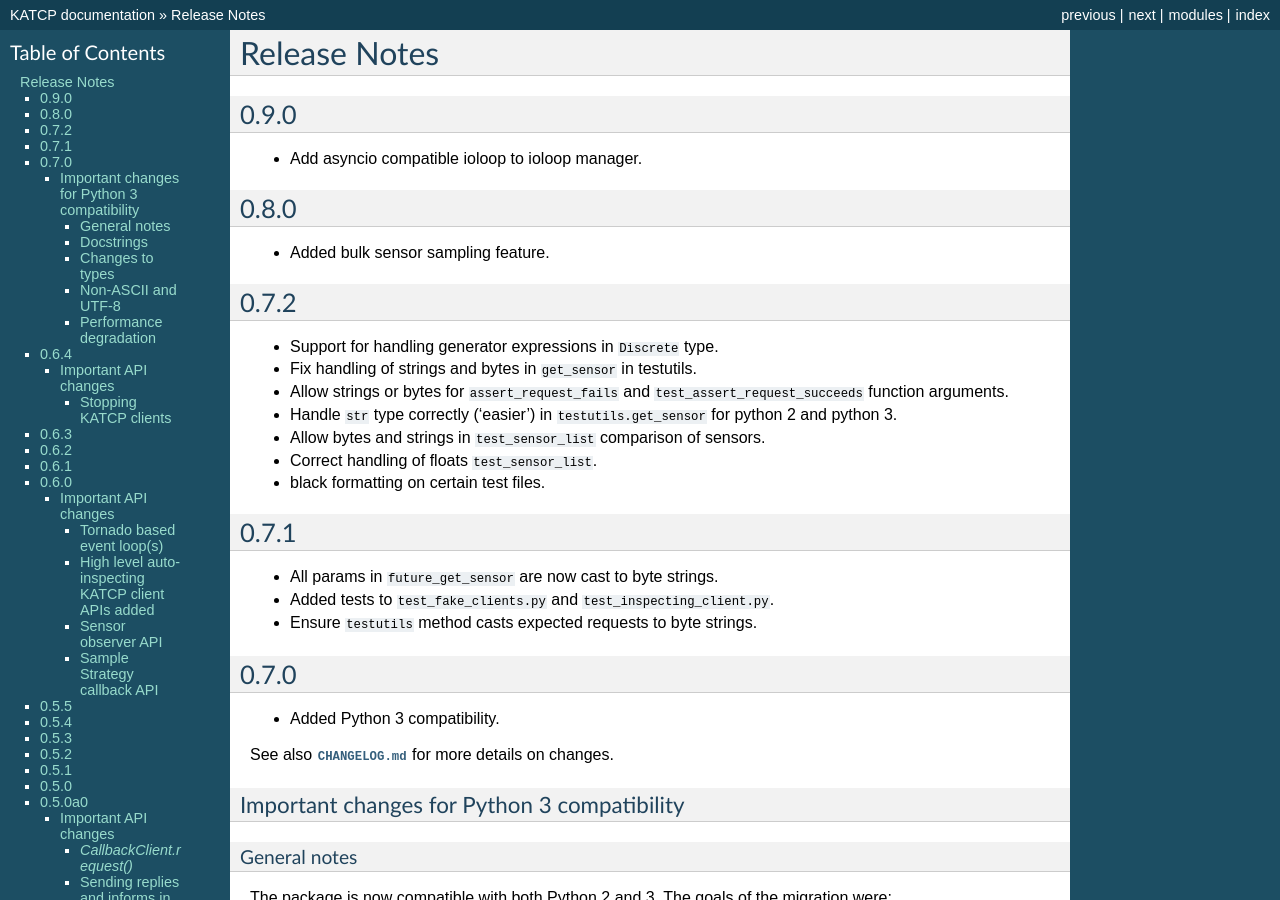
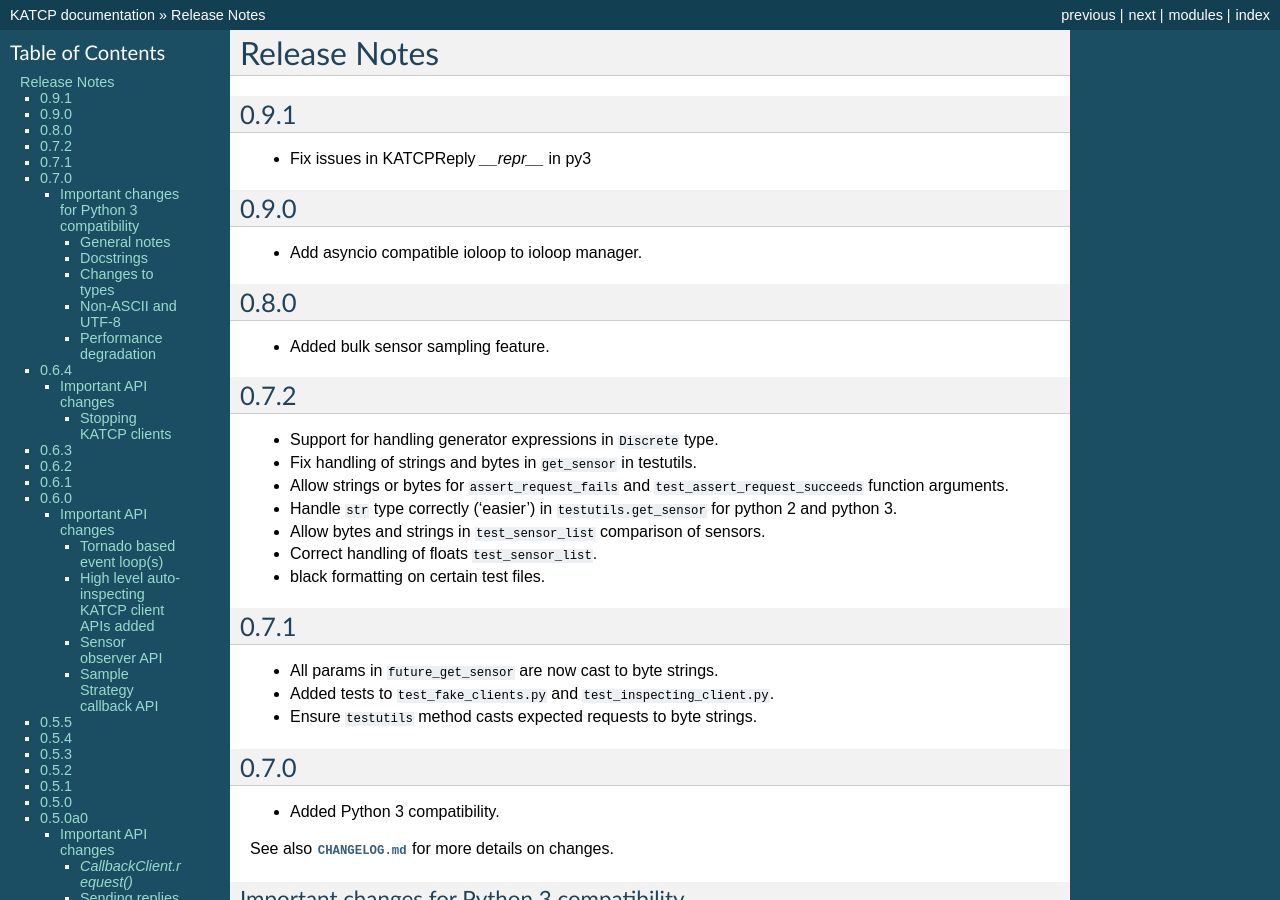
Before and after one commit to ska-sa/katcp-python, a Sphinx documentation site: the page built from doc/releasenotes.rst, in a window 1280 px wide and 900 px high. Built offline with Sphinx 7.4.7, drawn with Linux system fonts in a browser that asks for light colours; formulas are drawn with MathJax 3; the version number could not be read and is left out.

Commit message:
updated releasenotes.rst

```diff
--- a/doc/releasenotes.rst
+++ b/doc/releasenotes.rst
@@ -3,6 +3,10 @@
 *************
 Release Notes
 *************
+
+0.9.1
+=====
+* Fix issues in KATCPReply `__repr__` in py3
 
 0.9.0
 =====
```
